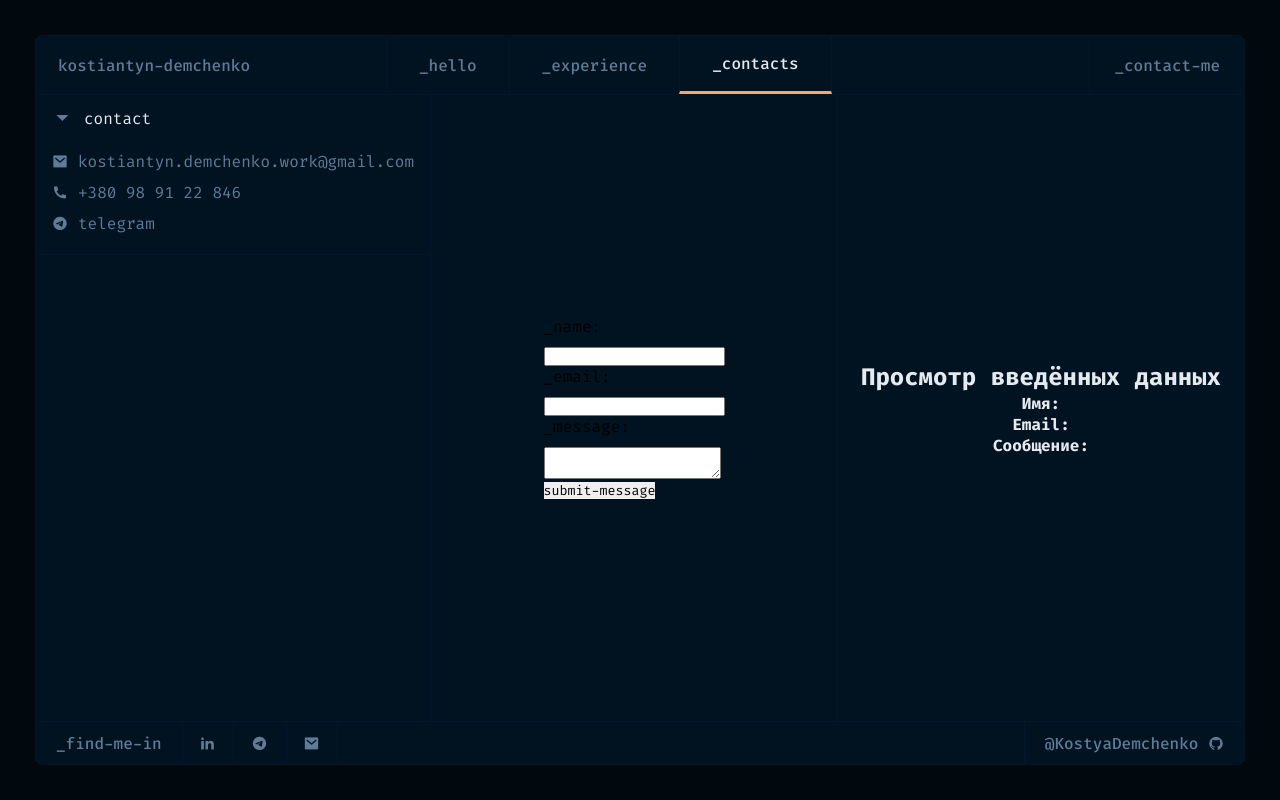
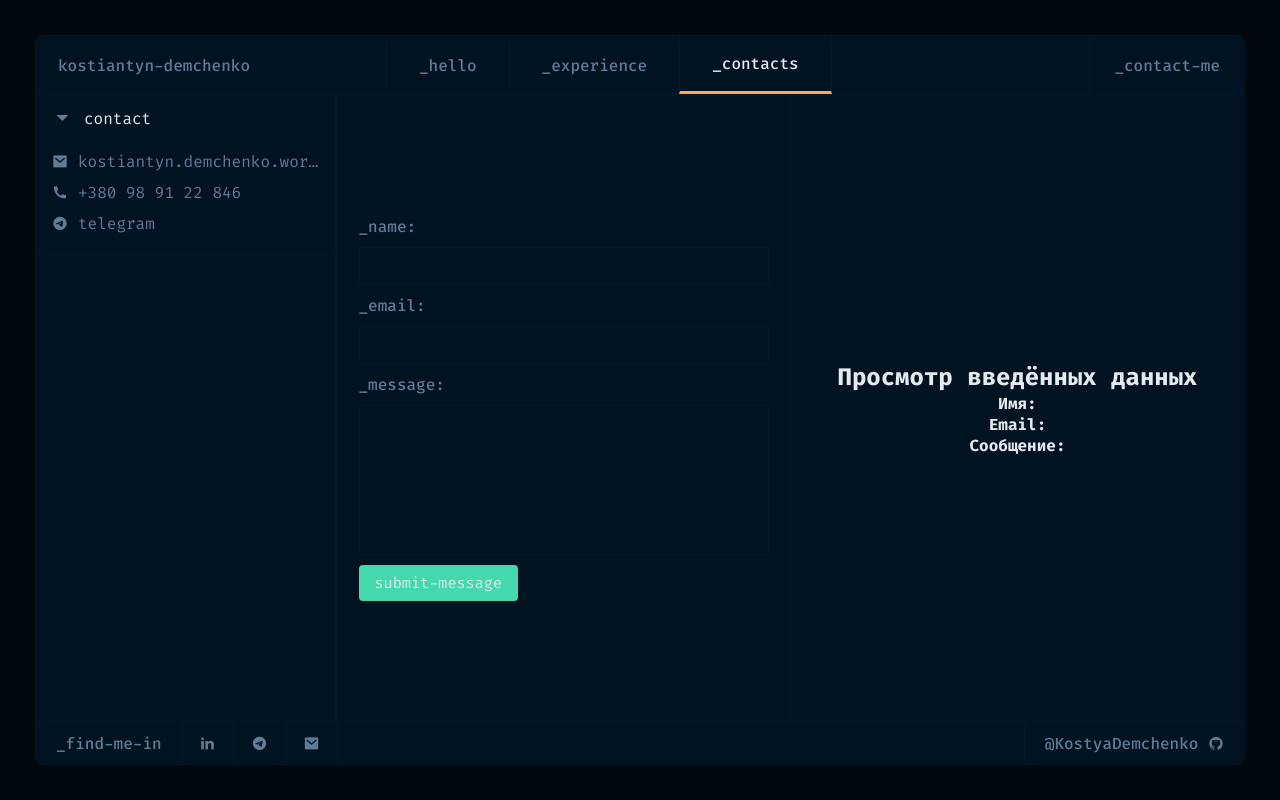
Before and after one commit to KostyaDemchenko/NewPartfolio, a Next.js app: page /contacts in a window 1280 px wide. Built offline with nearby package versions, Linux system fonts and the light colour scheme.

Commit message:
--small style fixes

```diff
--- a/src/components/Accordion/style.scss
+++ b/src/components/Accordion/style.scss
@@ -1,4 +1,28 @@
 @import "@/src/app/shortSyles.scss";
+
+.accordion-container {
+  max-width: 350px;
+  width: 100%;
+  height: 100%;
+  border-right: 1px solid var(--color-border);
+  background-color: var(--color-primary-blue);
+  flex-shrink: 2;
+
+  @include macbook {
+    max-width: 300px;
+    border-right: 1px solid var(--color-border);
+  }
+
+  @include tablet {
+    max-width: 200px;
+    border-right: 1px solid var(--color-border);
+  }
+
+  @include mobile {
+    height: fit-content;
+    max-width: 100%;
+  }
+}
 
 .accordion-item {
   border-bottom: 1px solid var(--color-border);
--- a/src/components/Anchors/style.scss
+++ b/src/components/Anchors/style.scss
@@ -6,6 +6,17 @@
   height: 100%;
   border-right: 1px solid var(--color-border);
   background-color: var(--color-primary-blue);
+  flex-shrink: 2;
+
+  @include macbook {
+    max-width: 300px;
+    border-right: 1px solid var(--color-border);
+  }
+
+  @include tablet {
+    max-width: 200px;
+    border-right: 1px solid var(--color-border);
+  }
 
   @include mobile {
     height: fit-content;
--- a/src/components/CV/style.scss
+++ b/src/components/CV/style.scss
@@ -2,12 +2,13 @@
 
 .cv-container {
   @include container;
-  height: calc(100% - 60px);
+  height: 100%;
 
   padding: 20px;
   background-color: var(--color-primary-blue);
   color: var(--color-secondary-white);
   overflow-y: auto;
+  flex-shrink: 1;
 
   @include mobile {
     height: 100%;
--- a/src/components/ContactForm/index.tsx
+++ b/src/components/ContactForm/index.tsx
@@ -1,7 +1,6 @@
 // src/components/ContactForm.tsx
 import React, { useState } from "react";
 import { z } from "zod";
-
 import "./style.scss";
 
 // Схема валидации через Zod
@@ -10,7 +9,14 @@ const formSchema = z.object({
     .string()
     .nonempty("Поле 'name' обязательно")
     .min(2, "Минимум 2 символа"),
-  email: z.string().email("Невалидный email"),
+  // Улучшенная валидация email:
+  email: z
+    .string()
+    .trim()
+    .regex(
+      /^[^\s@]+@[^\s@]+\.[^\s@]{2,}$/,
+      "Невалидный email (формат должен быть что-то@домен.хх)"
+    ),
   message: z.string().min(5, "Сообщение должно содержать не менее 5 символов"),
 });
 
@@ -22,13 +28,17 @@ interface ContactFormProps {
 }
 
 export default function ContactForm({ onChange }: ContactFormProps) {
+  // Данные формы
   const [values, setValues] = useState<FormData>({
     name: "",
     email: "",
     message: "",
   });
 
-  // Обновление стейта и информирование родителя о новых данных
+  // Ошибки для каждого поля
+  const [errors, setErrors] = useState<Partial<FormData>>({});
+
+  // Обновление полей
   const handleInputChange = (
     e: React.ChangeEvent<HTMLInputElement | HTMLTextAreaElement>
   ) => {
@@ -38,17 +48,28 @@ export default function ContactForm({ onChange }: ContactFormProps) {
     onChange(updated);
   };
 
-  // Обработка отправки формы
+  // Отправка формы
   const handleSubmit = (e: React.FormEvent) => {
     e.preventDefault();
     try {
       // Валидация введённых данных
       const parsedData = formSchema.parse(values);
-      // Здесь подключается логика для отправки (например, через NodeMailer)
+
+      // Если нет ошибок — очищаем состояние ошибок
+      setErrors({});
+      // Логика отправки через NodeMailer или fetch на API
       console.log("Данные прошли валидацию:", parsedData);
     } catch (error) {
       if (error instanceof z.ZodError) {
-        console.error("Ошибки валидации:", error.issues);
+        // Собираем ошибки в объект
+        const fieldErrors: Partial<FormData> = {};
+        error.issues.forEach((issue) => {
+          // issue.path[0] содержит имя поля
+          const fieldName = issue.path[0] as keyof FormData;
+          fieldErrors[fieldName] = issue.message;
+        });
+        setErrors(fieldErrors);
+        console.error("Ошибки валидации:", fieldErrors);
       }
     }
   };
@@ -56,36 +77,55 @@ export default function ContactForm({ onChange }: ContactFormProps) {
   return (
     <div className='contact-from-container'>
       <form onSubmit={handleSubmit}>
+        {/* ПОЛЕ name */}
         <div className='input-box'>
-          <label htmlFor='name'>_name:</label>
+          <label htmlFor='name' className='input-label'>
+            _name:
+          </label>
           <input
             id='name'
             name='name'
             type='text'
             value={values.name}
             onChange={handleInputChange}
+            className={errors.name ? "error" : ""}
           />
+          {errors.name && <span className='error-message'>{errors.name}</span>}
         </div>
 
+        {/* ПОЛЕ email */}
         <div className='input-box'>
-          <label htmlFor='email'>_email:</label>
+          <label htmlFor='email' className='input-label'>
+            _email:
+          </label>
           <input
             id='email'
             name='email'
             type='email'
             value={values.email}
             onChange={handleInputChange}
+            className={errors.email ? "error" : ""}
           />
+          {errors.email && (
+            <span className='error-message'>{errors.email}</span>
+          )}
         </div>
 
+        {/* ПОЛЕ message */}
         <div className='input-box'>
-          <label htmlFor='message'>_message:</label>
+          <label htmlFor='message' className='input-label'>
+            _message:
+          </label>
           <textarea
             id='message'
             name='message'
             value={values.message}
             onChange={handleInputChange}
+            className={errors.message ? "error" : ""}
           />
+          {errors.message && (
+            <span className='error-message'>{errors.message}</span>
+          )}
         </div>
 
         <button type='submit'>submit-message</button>
--- a/src/components/ContactForm/style.scss
+++ b/src/components/ContactForm/style.scss
@@ -14,4 +14,85 @@
     width: 100%;
     gap: 10px;
   }
+
+  .input-label {
+    color: var(--color-secondary-grey);
+
+    font-size: 16px;
+    font-style: normal;
+    font-weight: 450;
+    line-height: normal;
+  }
+
+  .error {
+    border: 1px solid #e99287; // Красная рамка
+  }
+
+  .error-message {
+    color: #e99287; // Красный цвет текста ошибки
+    font-size: 0.85rem;
+  }
+
+  form {
+    @include flex(flex-start, flex-start);
+    @include f-direction(column);
+    width: 100%;
+    gap: 10px;
+    width: 100%;
+    max-width: 450px;
+    padding: 20px;
+
+    .input-box {
+      input,
+      textarea {
+        width: 100%;
+        padding: 8px 10px;
+        background-color: var(--color-primary-blue);
+        border: 1px solid var(--color-border);
+        color: var(--color-secondary-white);
+        font-family: var(--font-main);
+        font-size: 0.95rem;
+        outline: none;
+        transition: border-color 0.2s ease;
+
+        &:hover {
+          border-color: var(--color-accent-green);
+        }
+
+        &:focus {
+          border-color: var(--color-accent-orange);
+        }
+      }
+
+      textarea {
+        width: 100% !important;
+        height: 150px;
+        resize: none;
+      }
+
+      /* Ошибка */
+      .error {
+        border-color: var(--color-accent-red) !important;
+      }
+
+      .error-message {
+        color: var(--color-accent-red);
+        font-size: 0.8rem;
+      }
+    }
+
+    button {
+      padding: 8px 16px;
+      background-color: var(--color-accent-green);
+      color: var(--color-secondary-white);
+      font-family: var(--font-main);
+      font-size: 0.95rem;
+      border-radius: 4px;
+      transition: background-color 0.2s ease;
+
+      &:hover {
+        background-color: var(--color-accent-orange);
+      }
+    }
+  }
 }
--- a/src/components/Header/style.scss
+++ b/src/components/Header/style.scss
@@ -42,7 +42,7 @@ header {
 
     padding: 18px 24px;
 
-    @include mobile {
+    @include tablet {
       display: none;
     }
   }
@@ -56,7 +56,8 @@ header {
     color: var(--color-secondary-grey);
     font-size: 24px;
     padding: 18px 24px;
-    @include mobile {
+
+    @include tablet {
       display: block;
     }
   }
@@ -75,7 +76,6 @@ header {
 
     z-index: 100;
 
-    // Исходное скрытое состояние
     transform: translateY(-10px);
     opacity: 0;
     pointer-events: none;
--- a/src/components/Nav/style.scss
+++ b/src/components/Nav/style.scss
@@ -6,7 +6,7 @@ nav {
 
   width: 100%;
 
-  @include mobile {
+  @include tablet {
     display: none;
   }
 
--- a/src/components/RealTimePreview/style.scss
+++ b/src/components/RealTimePreview/style.scss
@@ -7,4 +7,12 @@
   height: 100%;
 
   border-left: 1px solid var(--color-border);
+
+  @include macbook {
+    @include flex(center, center);
+  }
+
+  @include tablet {
+    display: none;
+  }
 }
--- a/src/pages/contacts/index.tsx
+++ b/src/pages/contacts/index.tsx
@@ -24,6 +24,7 @@ export default function Experience() {
       <section className='main-container'>
         <Header />
         <main className='hero-main'>
+          <div className='accordion-container'>
             <Accordion title='contact' show>
               <ul>
                 <li>
@@ -46,6 +47,7 @@ export default function Experience() {
                 </li>
               </ul>
             </Accordion>
+          </div>
           <div className='contact-container'>
             <ContactForm onChange={(newValues) => setContactData(newValues)} />
             <RealTimePreview
```
Lines whose indentation alone changed are shown as unchanged.
